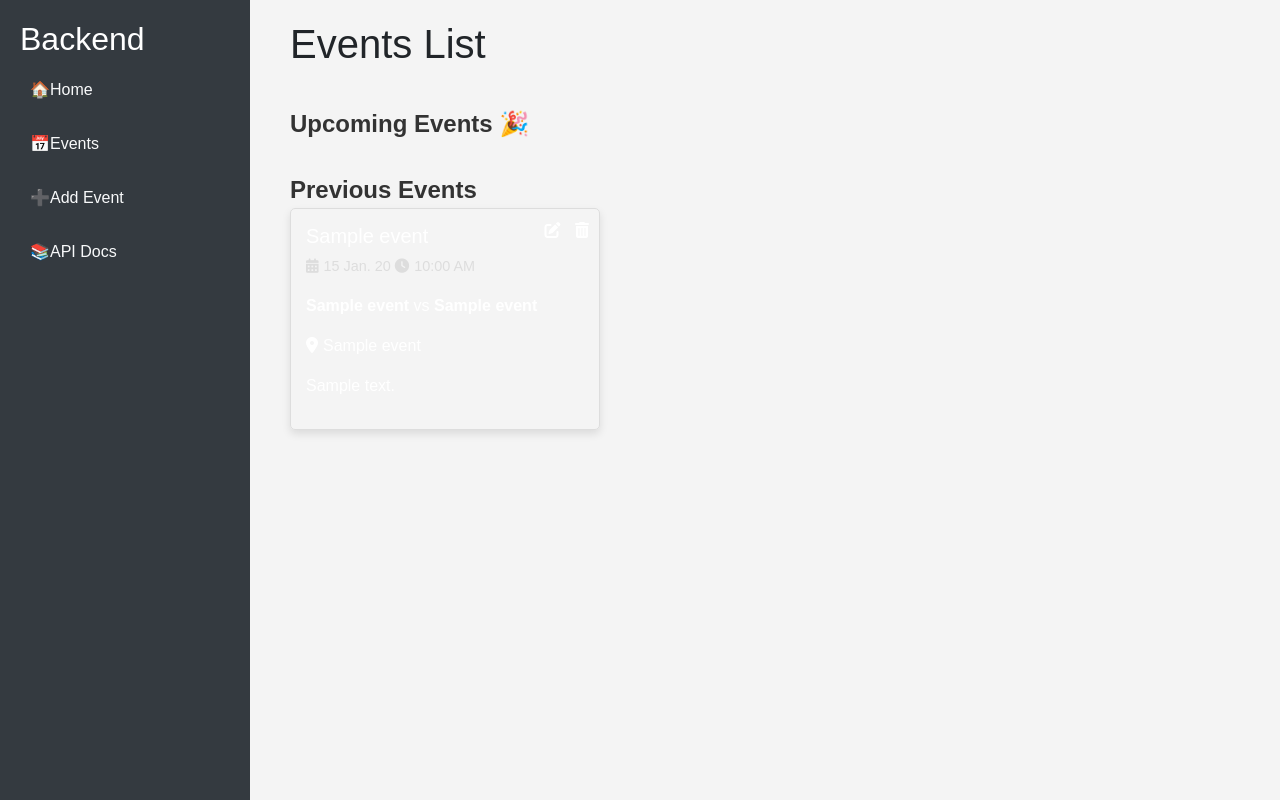
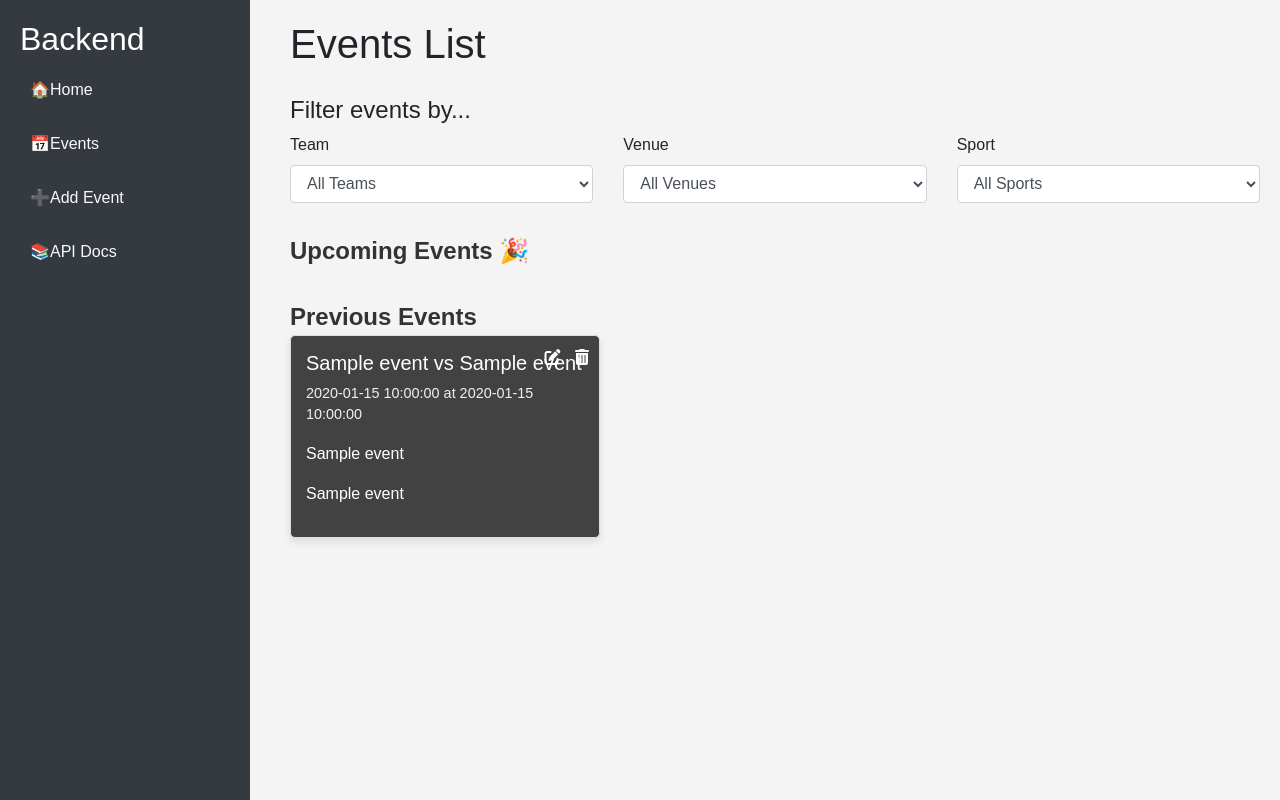
Before and after one commit to hu8813/coding_exercise_BE, a FastAPI app: template templates/events.html in a window 1280 px wide. Run offline with FastAPI, Linux system fonts and the light colour scheme; the template is opened without the code that fills it: most values are stand-ins (such as "Sample title", 1, 10 or a date in 2020); parts of the project's set-up code (start-up, migrations or seed data) failed here and were passed over; some libraries are stand-ins or nearby versions.

Commit message:
add: filter events

```diff
--- a/main.py
+++ b/main.py
@@ -174,8 +174,12 @@ async def get_events(conn):
 @app.get("/events", response_class=HTMLResponse)
 async def view_events(request: Request, conn=Depends(get_db_connection_dependency)):
     events = await get_events(conn)
+    teams = await get_teams(conn)
+    venues = await get_venues(conn)
+    sports = await get_sports(conn)
     today = datetime.now().date()
-    return templates.TemplateResponse("events.html", {"request": request, "events": events, "today":today})
+
+    return templates.TemplateResponse("events.html", {"request": request, "events": events, "today":today, "teams": teams, "venues": venues, "sports": sports})
 
 
 @app.get("/api/events", response_model=List[dict])
--- a/templates/events.html
+++ b/templates/events.html
@@ -73,7 +73,8 @@
             padding: 15px;
             transition: box-shadow 0.3s;
             position: relative; /* For positioning the icons */
-            color: #ffffff; /* Change text color to white for better contrast */
+            color: #ffffff; /* Ensure all text is readable on colored backgrounds */
+            background-color: #424242
         }
 
         .event-card:hover {
@@ -86,7 +87,7 @@
 
         .date-time {
             font-size: 0.9em;
-            color: #ddd; /* Lighter text for better readability */
+            color: #f0f0f0;
         }
 
         .team-name {
@@ -160,31 +166,63 @@
             <h1>Events List</h1>
         </header>
 
+        <!-- Filter Section -->
+        <div class="filter-section">
+            <h4>Filter events by...</h4>
+            <div class="row">
+                <div class="col-md-4">
+                    <label for="teamFilter">Team</label>
+                    <select id="teamFilter" class="form-control" onchange="filterEvents()">
+                        <option value="">All Teams</option>
+                        {% for team in teams %}
+                            <option value="{{ team.name }}">{{ team.name }}</option>
+                        {% endfor %}
+                    </select>
+                </div>
+                <div class="col-md-4">
+                    <label for="venueFilter">Venue</label>
+                    <select id="venueFilter" class="form-control" onchange="filterEvents()">
+                        <option value="">All Venues</option>
+                        {% for venue in venues %}
+                            <option value="{{ venue.name }}">{{ venue.name }}</option>
+                        {% endfor %}
+                    </select>
+                </div>
+                <div class="col-md-4">
+                    <label for="sportFilter">Sport</label>
+                    <select id="sportFilter" class="form-control" onchange="filterEvents()">
+                        <option value="">All Sports</option>
+                        {% for sport in sports %}
+                            <option value="{{ sport.name }}">{{ sport.name }}</option>
+                        {% endfor %}
+                    </select>
+                </div>
+            </div>
+        </div>
+
+
         <!-- Upcoming Events Section -->
         <div class="section-title">Upcoming Events 🎉</div>
-        <div class="event-list">
+        <div class="event-list" id="upcomingEventsList">
             {% for event in events %}
                 {% if event.is_upcoming %}
-                    <div class="event-card tennis  {{ event.sport_name | lower }}">
+                    <div class="event-card {{ event.sport_name | lower | default('default-sport') }}"
+                         data-team="{{ event.home_team_name }} {{ event.away_team_name }}"
+                         data-venue="{{ event.venue_name }}"
+                         data-sport="{{ event.sport_name }}">
+
+                        <h5>{{ event.home_team_name }} vs {{ event.away_team_name }}</h5>
+                        <p class="date-time">{{ event.event_date }} at {{ event.event_time }}</p>
+                        <p class="venue">{{ event.venue_name }}</p>
+
+                        <!-- Display Sport Type -->
+                        <p class="sport-type">Sport: {{ event.sport_name or "Other" }}</p>
+
+                        <!-- Edit/Delete Icons -->
                         <div class="event-icons">
-                            <i class="fas fa-edit" onclick="editEvent('{{ event.id }}')"></i>
-                            <i class="fas fa-trash-alt" onclick="deleteEvent('{{ event.id }}')"></i>
+                            <i class="fas fa-edit" title="Edit"></i>
+                            <i class="fas fa-trash-alt" title="Delete"></i>
                         </div>
-                        <h5>{{ event.sport_name }}</h5>
-                        <p class="date-time">
-                             <i class="fas fa-calendar-alt icon"></i>{{ event.event_date.strftime('%d %b. %y') }}
-                             <i class="fas fa-clock icon"></i>{{ event.event_time.strftime('%I:%M %p') }}
-                        </p>
-                        <p>
-                            <strong class="team-name">{{ event.home_team_name }}</strong> vs
-                            <strong class="team-name">{{ event.away_team_name }}</strong>
-                        </p>
-                        <p>
-                            <i class="fas fa-map-marker-alt icon"></i>{{ event.venue_name }}
-                        </p>
-                        {% if event.description %}
-                            <p>{{ event.description }}</p>
-                        {% endif %}
                     </div>
                 {% endif %}
             {% endfor %}
@@ -192,29 +230,26 @@
 
         <!-- Previous Events Section -->
         <div class="section-title">Previous Events</div>
-        <div class="event-list">
+        <div class="event-list" id="previousEventsList">
             {% for event in events %}
                 {% if not event.is_upcoming %}
-                    <div class="event-card {{ event.sport_name | lower }}">
+                    <div class="event-card {{ event.sport_name | lower | default('default-sport') }}"
+                         data-team="{{ event.home_team_name }} {{ event.away_team_name }}"
+                         data-venue="{{ event.venue_name }}"
+                         data-sport="{{ event.sport_name }}">
+
+                        <h5>{{ event.home_team_name }} vs {{ event.away_team_name }}</h5>
+                        <p class="date-time">{{ event.event_date }} at {{ event.event_time }}</p>
+                        <p class="venue">{{ event.venue_name }}</p>
+
+                        <!-- Display Sport Type -->
+                        <p class="sport-type">{{ event.sport_name or "Other" }}</p>
+
+                        <!-- Edit/Delete Icons -->
                         <div class="event-icons">
-                            <i class="fas fa-edit" onclick="editEvent('{{ event.id }}')"></i>
-                            <i class="fas fa-trash-alt" onclick="deleteEvent('{{ event.id }}')"></i>
+                            <i class="fas fa-edit" title="Edit"></i>
+                            <i class="fas fa-trash-alt" title="Delete"></i>
                         </div>
-                        <h5>{{ event.sport_name }}</h5>
-                        <p class="date-time">
-                             <i class="fas fa-calendar-alt icon"></i>{{ event.event_date.strftime('%d %b. %y') }}
-                             <i class="fas fa-clock icon"></i>{{ event.event_time.strftime('%I:%M %p') }}
-                        </p>
-                        <p>
-                            <strong class="team-name">{{ event.home_team_name }}</strong> vs
-                            <strong class="team-name">{{ event.away_team_name }}</strong>
-                        </p>
-                        <p>
-                            <i class="fas fa-map-marker-alt icon"></i>{{ event.venue_name }}
-                        </p>
-                        {% if event.description %}
-                            <p>{{ event.description }}</p>
-                        {% endif %}
                     </div>
                 {% endif %}
             {% endfor %}
@@ -225,28 +260,38 @@
     <script src="https://cdn.jsdelivr.net/npm/@popperjs/core@2.0.7/dist/umd/popper.min.js"></script>
     <script src="https://stackpath.bootstrapcdn.com/bootstrap/4.5.2/js/bootstrap.min.js"></script>
     <script>
-        // JavaScript functions to handle edit and delete actions
-        function editEvent(eventId) {
-            // Redirect to the edit event page (replace with your actual edit URL)
-            window.location.href = `/edit-event/${eventId}`;
+        function filterEvents() {
+            // Get the selected filter values
+            const selectedTeam = document.getElementById('teamFilter').value.toLowerCase();
+            const selectedVenue = document.getElementById('venueFilter').value.toLowerCase();
+            const selectedSport = document.getElementById('sportFilter').value.toLowerCase();
+
+            // Filter upcoming events
+            const upcomingEvents = document.getElementById('upcomingEventsList').children;
+            filterEventList(upcomingEvents, selectedTeam, selectedVenue, selectedSport);
+
+            // Filter previous events
+            const previousEvents = document.getElementById('previousEventsList').children;
+            filterEventList(previousEvents, selectedTeam, selectedVenue, selectedSport);
         }
 
-        function deleteEvent(eventId) {
-            // Confirmation before deletion
-            if (confirm('Are you sure you want to delete this event?')) {
-                // Send a delete request to the server (replace with your actual delete URL)
-                fetch(`/api/events/${eventId}`, {
-                    method: 'DELETE'
-                }).then(response => {
-                    if (response.ok) {
-                        alert('Event deleted successfully.');
-                        window.location.reload(); // Refresh the page to see the changes
-                    } else {
-                        alert('Failed to delete the event. Please try again.');
-                    }
-                }).catch(error => {
-                    alert('An error occurred. Please try again.');
-                });
+        function filterEventList(events, selectedTeam, selectedVenue, selectedSport) {
+            for (let event of events) {
+                const eventTeam = event.getAttribute('data-team').toLowerCase();
+                const eventVenue = event.getAttribute('data-venue').toLowerCase();
+                const eventSport = event.getAttribute('data-sport').toLowerCase();
+
+                // Check if the event matches all selected filters
+                const matchesTeam = !selectedTeam || eventTeam.includes(selectedTeam);
+                const matchesVenue = !selectedVenue || eventVenue.includes(selectedVenue);
+                const matchesSport = !selectedSport || eventSport.includes(selectedSport);
+
+                // Show or hide the event based on filter matching
+                if (matchesTeam && matchesVenue && matchesSport) {
+                    event.style.display = "block";
+                } else {
+                    event.style.display = "none";
+                }
             }
         }
     </script>
```
Also changed, not shown: other parts of templates/events.html (+26 -21 lines).
